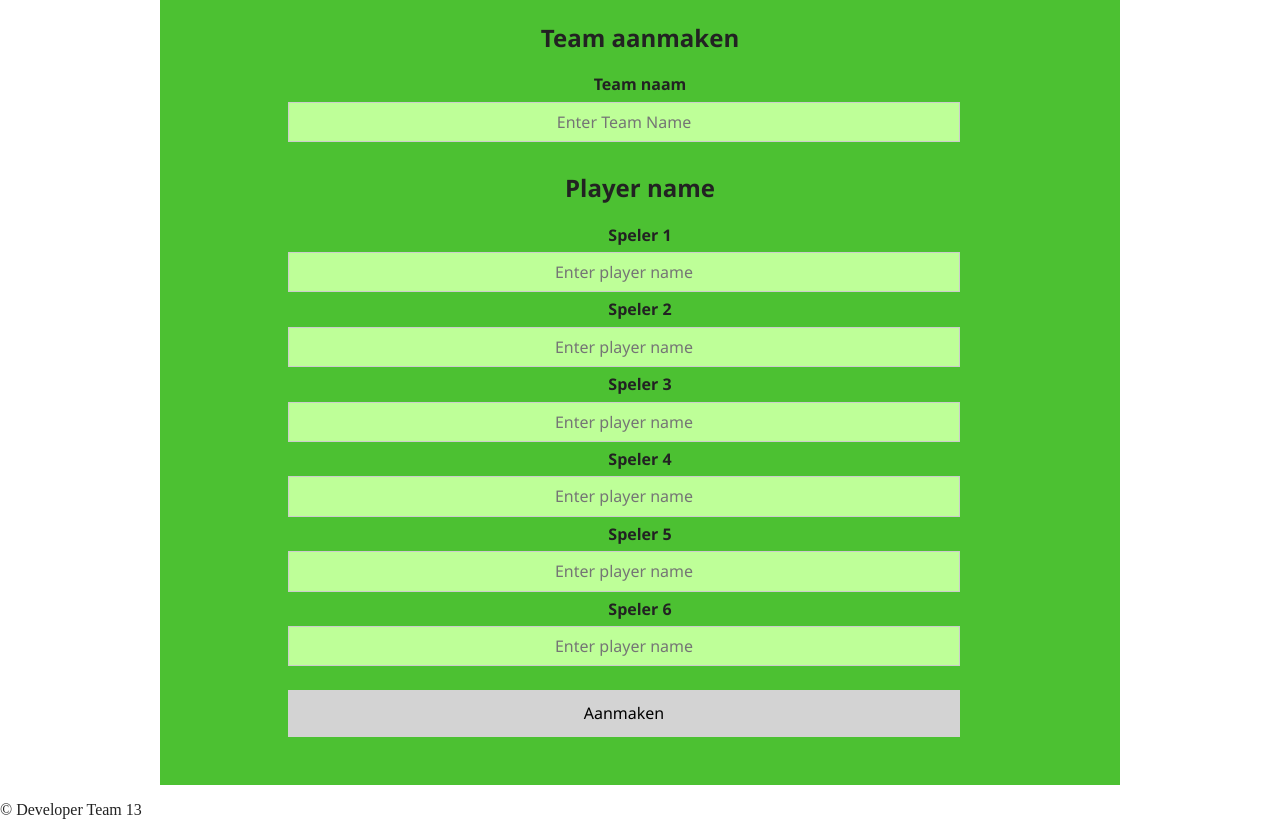
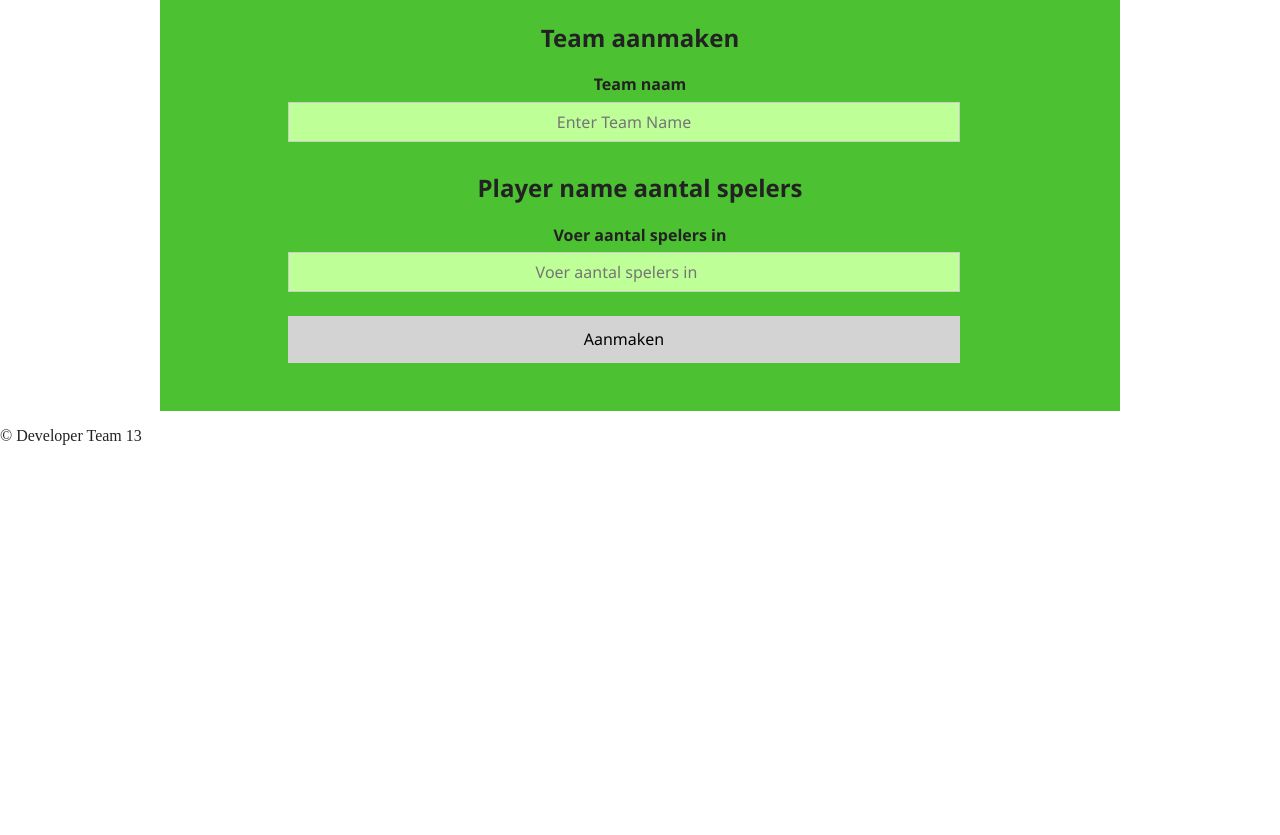
Before and after one commit to periode-3-project-fifa/PHP, a PHP site: page /PHP/teamplayer.php in a window 1280 px wide. Shown: the part 80-915 px from the top of the page. After the commit the page ends 525 px from the top, so only its background shows below. Run offline with PHP 8.4, Linux system fonts and the light colour scheme; some libraries are stand-ins or nearby versions.

Commit message:
aantal spelers

```diff
--- a/PHP/index.php
+++ b/PHP/index.php
@@ -27,8 +27,8 @@ $teams = $query->fetchAll(PDO::FETCH_ASSOC);
         <div class="login_register">
             <?php
             if ( isset($_SESSION['id']) ) {
+                echo "<p class='teamaanmakenenspeler'>Klik hier om teams aan te maken </p> <a href='teamplayer.php'>Team en Speler aanmaken</a>";
                 echo "<p class='login_check'>Je bent momenteel ingelogd.<br>Om uit te loggen klik op log out <i class='fas fa-arrow-right'></i></p> <a href='logout.php'>logout?</a>";
-                echo "<p class='teamaanmakenenspeler'>Klik hier om teams aan te makena </p> <a href='teamplayer.php'>Team en Speler aanmkaen</a>";
             } else {
                 echo "<a href='login.php'>Login</a> &nbsp;  &nbsp; <a href='register.php'> Register </a>";
             }
--- a/PHP/teamplayer.php
+++ b/PHP/teamplayer.php
@@ -32,24 +32,9 @@ require 'header.php';?>
                     <div class="container-2">
                         <label for="team"><b class="register-team">Team naam</b></label>
                         <input type="text" placeholder="Enter Team Name">
-                        <h2>Player name</h2>
-                        <label for="player"><b class="register-player">Speler 1</b></label>
-                        <input type="text" placeholder="Enter player name">
-
-                        <label for="player"><b class="register-player">Speler 2</b></label>
-                        <input type="text" placeholder="Enter player name">
-
-                        <label for="player"><b class="register-player">Speler 3</b></label>
-                        <input type="text" placeholder="Enter player name">
-
-                        <label for="player"><b class="register-player">Speler 4</b></label>
-                        <input type="text" placeholder="Enter player name">
-
-                        <label for="player"><b class="register-player">Speler 5</b></label>
-                        <input type="text" placeholder="Enter player name">
-
-                        <label for="player"><b class="register-player">Speler 6</b></label>
-                        <input type="text" placeholder="Enter player name">
+                        <h2>Player name aantal spelers</h2>
+                        <label for="player"><b class="register-player">Voer aantal spelers in</b></label>
+                        <input type="number" placeholder="Voer aantal spelers in" min="6" max="15">
 
                         <button class= "playerbutton" type="submit" value="Create new contact">Aanmaken</button>
                     </div>
--- a/css/main.css
+++ b/css/main.css
@@ -229,7 +229,7 @@ input:valid {
        margin: 0;
     }
 
-    .teamplayermake .container input[type=text], .teamplayermake .container input[type=text] {
+    .teamplayermake .container input[type=number], .teamplayermake .container input[type=text] {
         width: 70%;
         padding: 10px 20px;
         margin: 8px 0;
```
